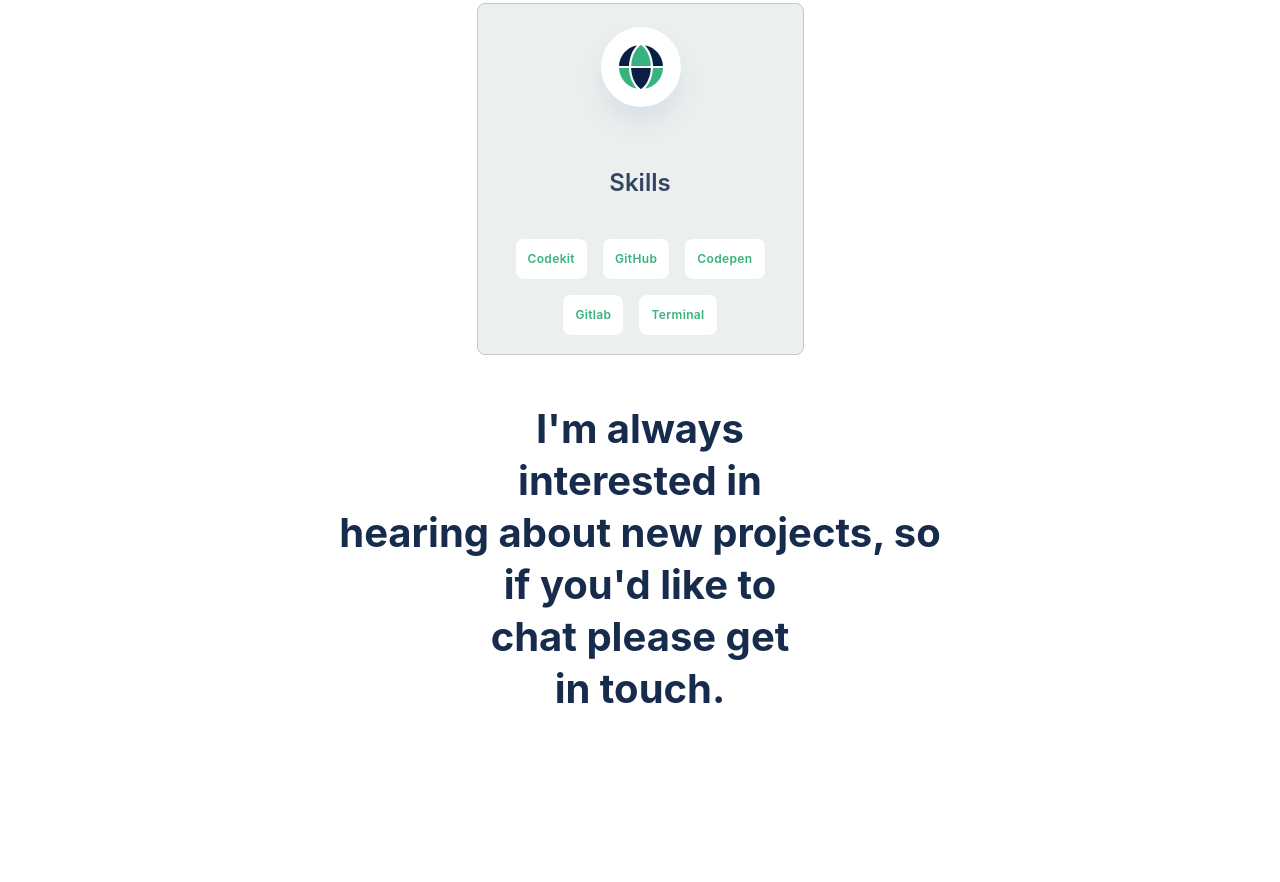
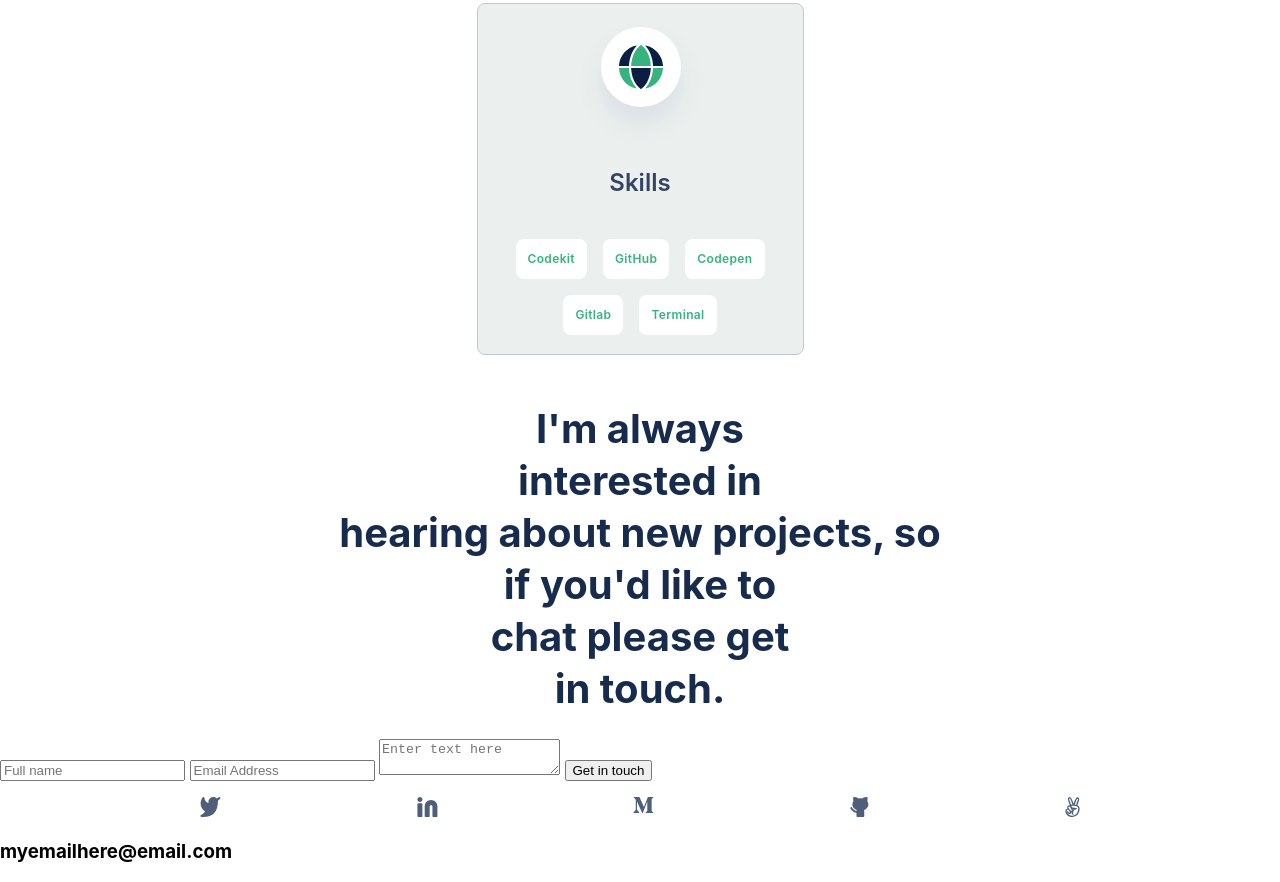
Before and after one commit to usamamaliq/Portfolio, a website: page index.html in a window 1280 px wide. Shown: the part 4657-5539 px from the top of the page. Before the commit the page ends 5396 px from the top, so only its background shows below. Drawn offline with Linux system fonts and the light colour scheme.

Commit message:
Add form and footer

```diff
--- a/index.html
+++ b/index.html
@@ -185,5 +185,26 @@
         <br>chat please get
         <br>in touch.</h2>
 </section>
+<div class="Footer">
+<form class="form" action="https://formspree.io/f/mdojkjgl" method="POST">
+    <input type="text" name="name" placeholder="Full name" maxlength="30" required>
+    <input type="email" name="email" placeholder="Email Address" required>
+    <textarea class="f-message" name="message" maxlength="500" placeholder="Enter text here" required></textarea>
+  <!-- your other form fields go here -->
+  <button id="f-button" type="submit">Get in touch</button>
+</form>
+<ul class="social-media">
+  <li><a href="#"><img src="./Images/social-media-icons/twitter.svg" alt="Link to Twitter"></a>
+  </li>
+  <li><a href="#"><img src="./Images/social-media-icons/Linkedin.svg" alt="Link to Linkedin"></a>
+  </li>
+  <li><a href="#"><img src="./Images/social-media-icons/medium.svg" alt="Link to Medium"></a>
+  </li>
+  <li><a href="#"><img src="./Images/social-media-icons/github.svg" alt="Link to Github"></a>
+  </li><li><a href="#"><img src="./Images/social-media-icons/angellist.svg" alt="Link to Angellist"></a>
+  </li>
+  </ul>
+  <h3 class="email">myemailhere@email.com</h3>
+</div>
 </body>
 </html>
```
